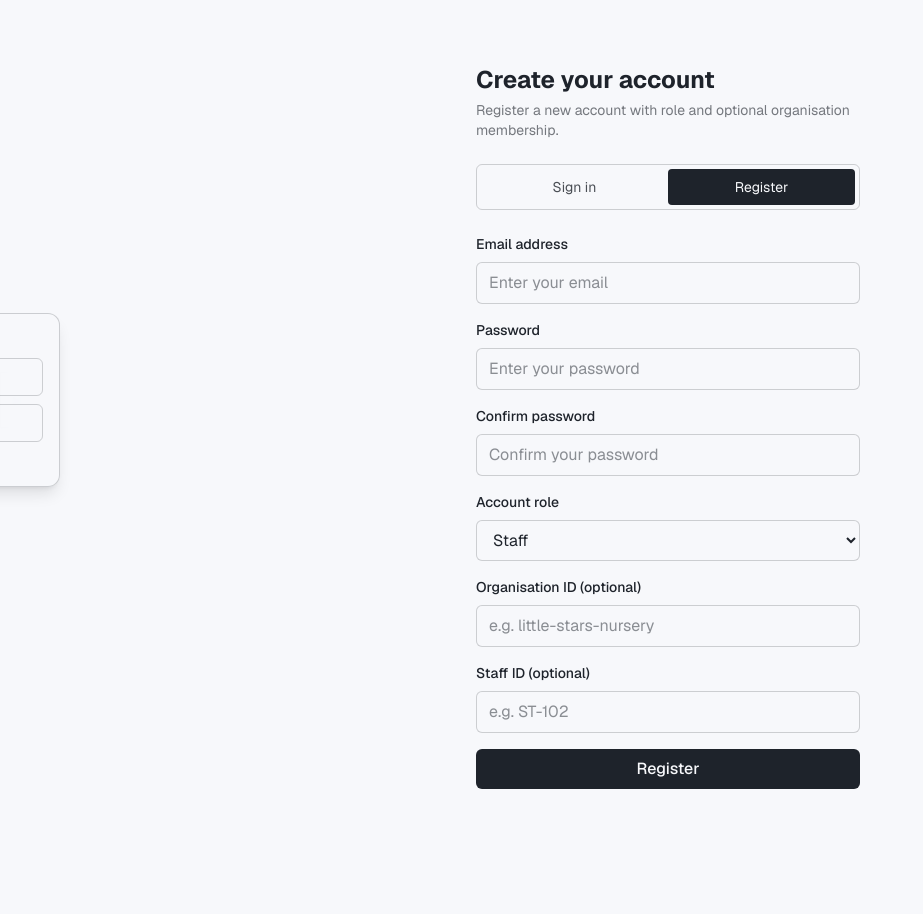
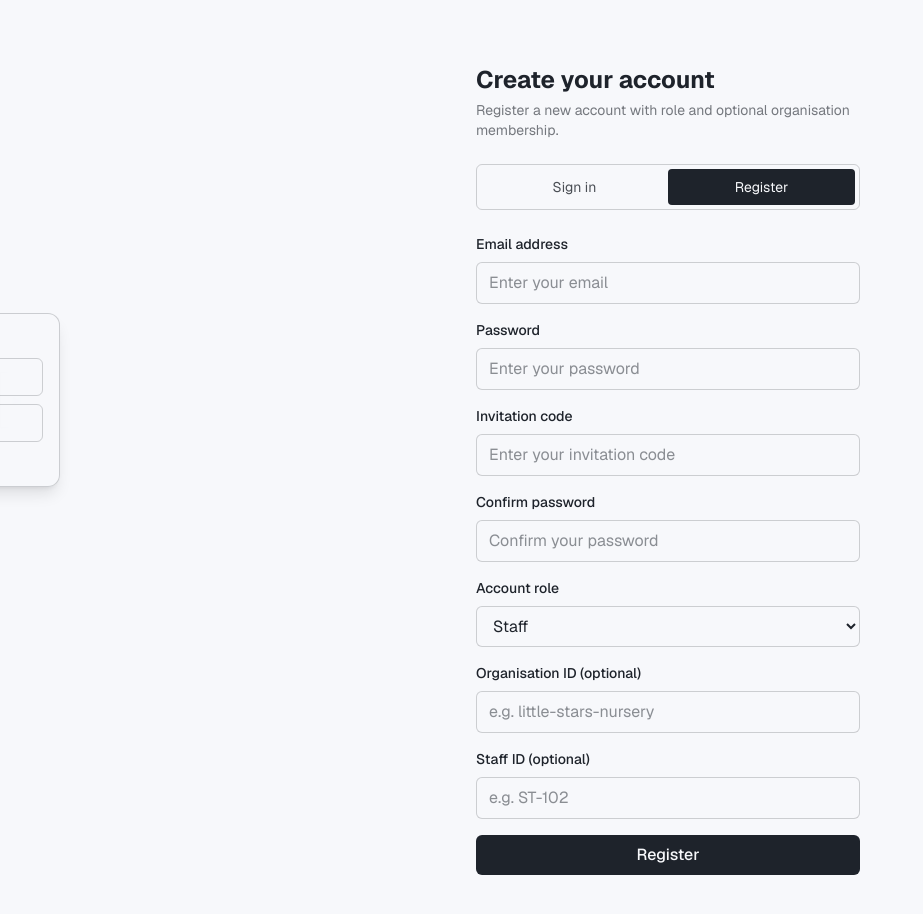
Before and after one commit to euanmair/fyp, a Next.js app in the folder fyp-version-two/: page /login in a window 1280 px wide. Both pictures are taken after a click on the button "Register". Shown: the top 914 px of the page, without its empty margins (0-923 px from the left). Before the commit the page ends 853 px from the top, so only its background shows below. Built offline with nearby package versions, Linux system fonts and the light colour scheme; no server answers.

Commit message:
quick fix

```diff
--- a/fyp-version-two/app/(auth)/login/page.tsx
+++ b/fyp-version-two/app/(auth)/login/page.tsx
@@ -140,6 +140,21 @@ export default function LoginPage() {
           {mode === 'register' && (
             <>
               <div className="space-y-2">
+                <label htmlFor="inviteCode" className="block text-sm font-medium">
+                  Invitation code
+                </label>
+                <input
+                  id="inviteCode"
+                  name="inviteCode"
+                  required
+                  className="w-full px-3 py-2 border border-foreground/20 rounded-md bg-background text-foreground placeholder:text-foreground/50 focus:outline-none focus:ring-2 focus:ring-foreground/30"
+                  placeholder="Enter your invitation code"
+                  value={inviteCode}
+                  onChange={(e) => setInviteCode(e.target.value)}
+                />
+              </div>
+
+              <div className="space-y-2">
                 <label htmlFor="confirmPassword" className="block text-sm font-medium">
                   Confirm password
                 </label>
```
